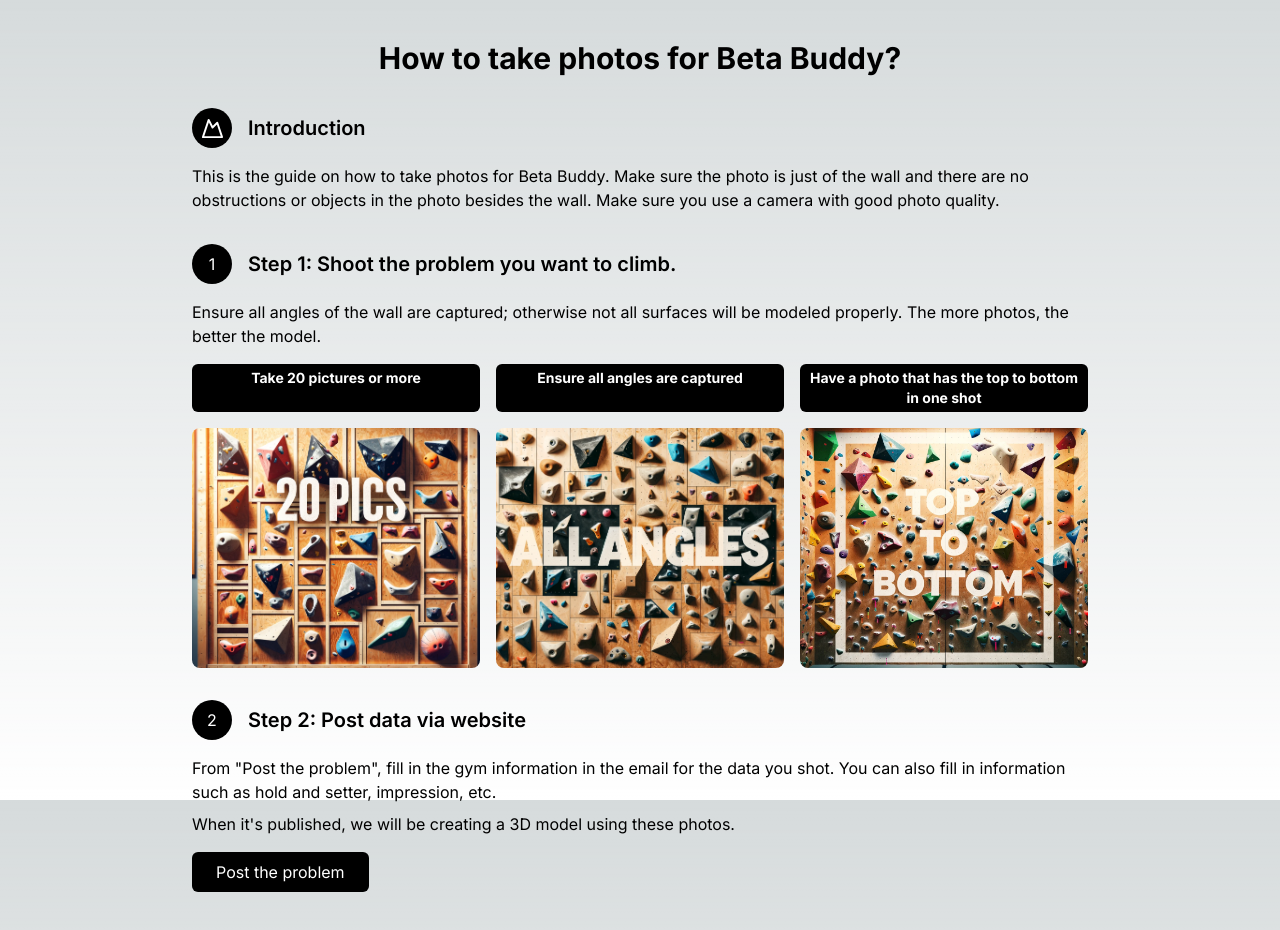
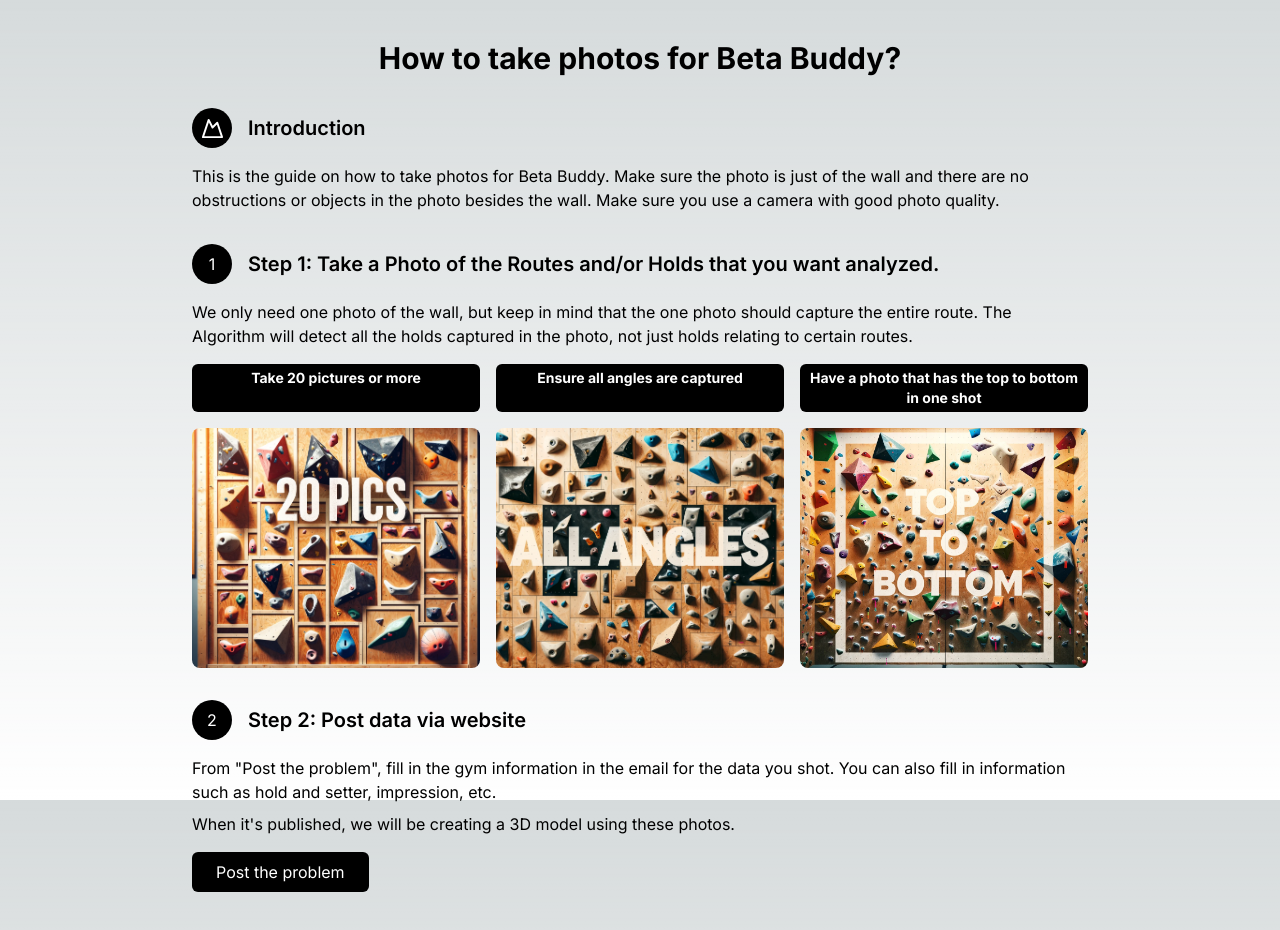
Before and after one commit to ameyalambat128/betabuddy, a Next.js app: page /photoGuide in a window 1280 px wide. Built offline with nearby package versions, Linux system fonts and the light colour scheme.

Commit message:
Update PhotoGuide

```diff
--- a/src/app/photoGuide/page.tsx
+++ b/src/app/photoGuide/page.tsx
@@ -43,13 +43,12 @@
               1
             </div>
             <h3 className="ml-4 text-lg md:text-xl font-semibold">
-              Step 1: Shoot the problem you want to climb.
+              Step 1: Take a Photo of the Routes and/or Holds that you want analyzed.
             </h3>
           </div>
           <p className="mt-4">
-            Ensure all angles of the wall are captured; otherwise not all
-            surfaces will be modeled properly. The more photos, the better the
-            model.
+            We only need one photo of the wall, but keep in mind that the one photo should capture the entire route.
+            The Algorithm will detect all the holds captured in the photo, not just holds relating to certain routes.
           </p>
           <div className="mt-4 grid grid-cols-1 md:grid-rows-1 md:grid-cols-3 gap-4">
             <div className="row-start-1 md:row-start-1 bg-black text-white px-2 py-1 rounded-md text-center font-bold text-xs md:text-sm">
```
